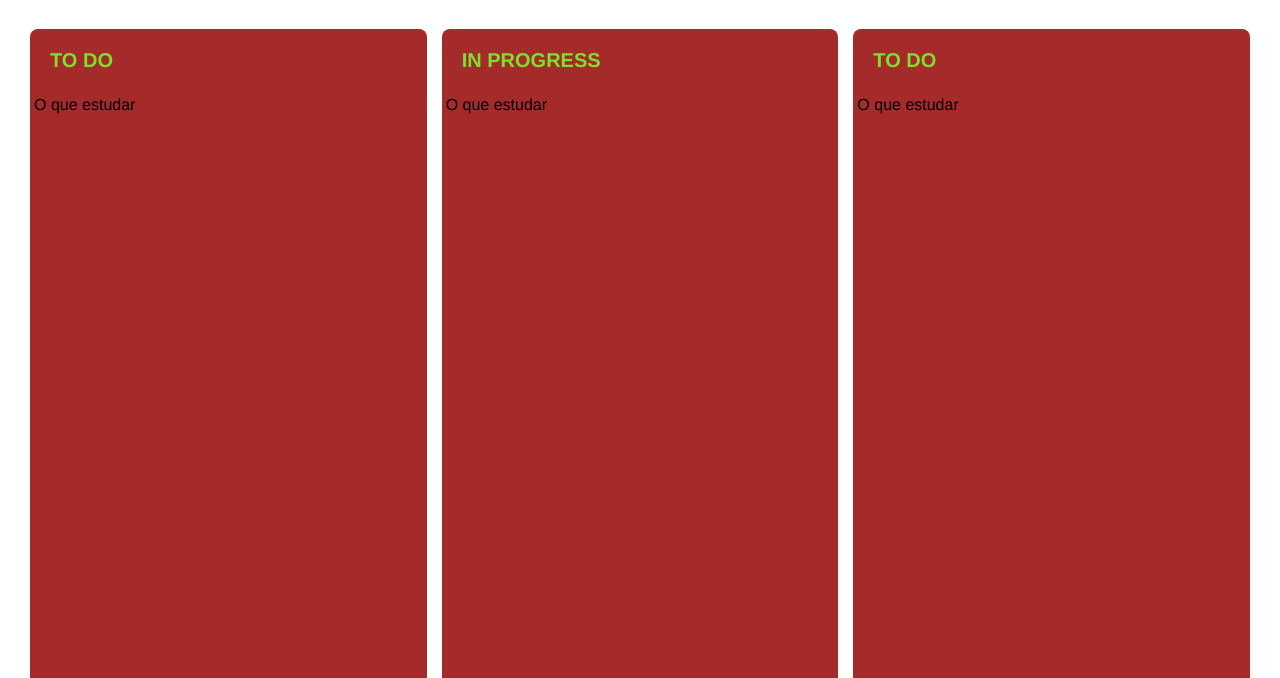
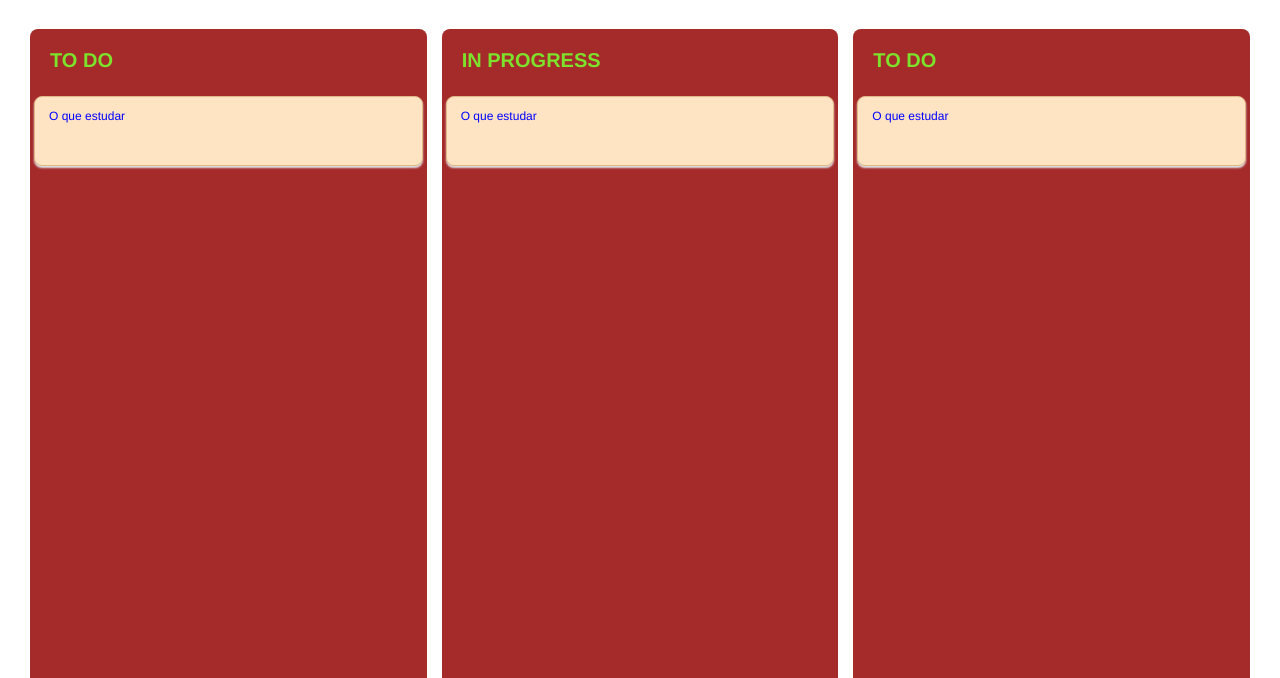
Before and after one commit to DevLeoCunha/project-task-board, a plain HTML site: page index.html in a window 1280 px wide. Shown: the part 122-800 px from the top of the page. Drawn offline with Linux system fonts and the light colour scheme.

Commit message:
Update style.css

```diff
--- a/style.css
+++ b/style.css
@@ -53,5 +53,17 @@ header > h1 {
 .card {
     width: 100%;
     min-height: 70px;
+    background-color: bisque;
+    border-radius: 8px;
+    border: 1px solid burlywood;
+    box-shadow: 0 2px 2px #dfe1e6;
+    padding: 12px 14px; /* 12 px é top e bottom, 14px é left e right*/
+    font-size: 12px;
+    font-weight: 500;
+    color: blue;
+}
+
+.column--highlight {
+
 
 }
```
